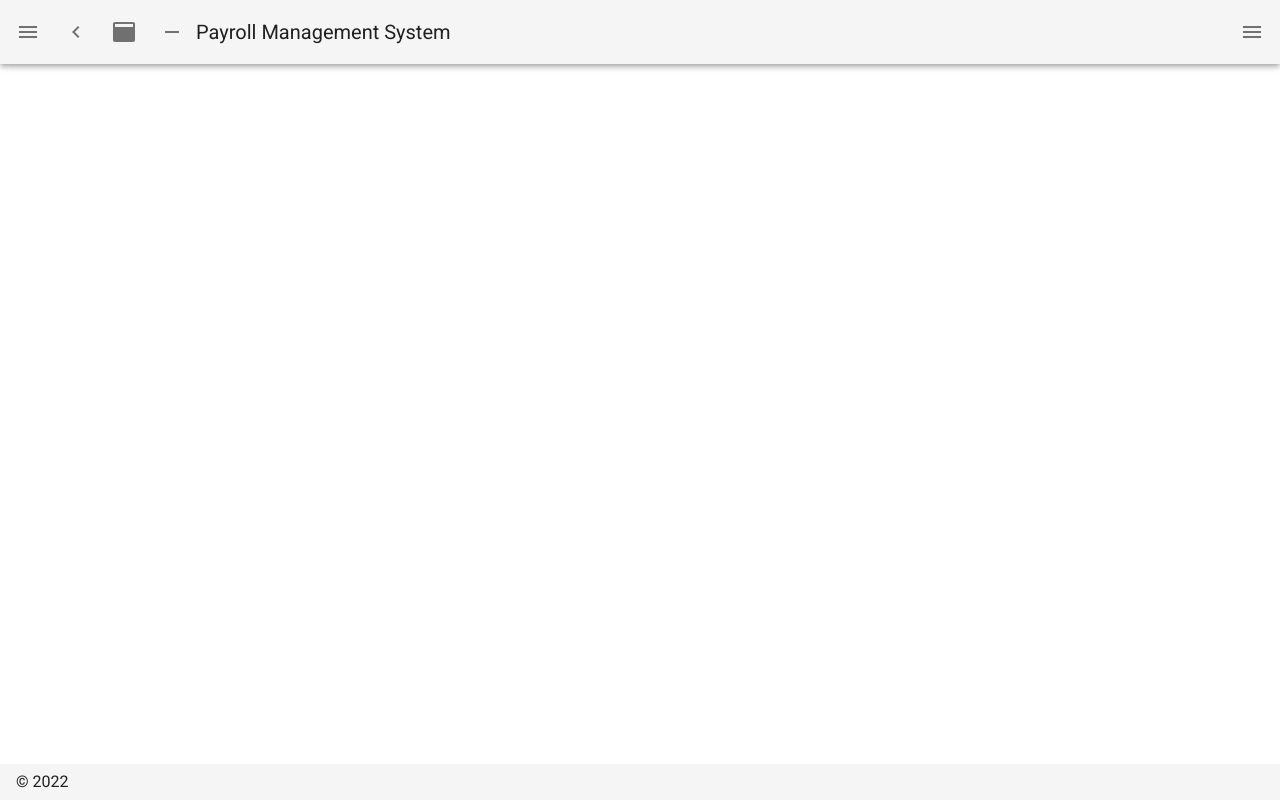
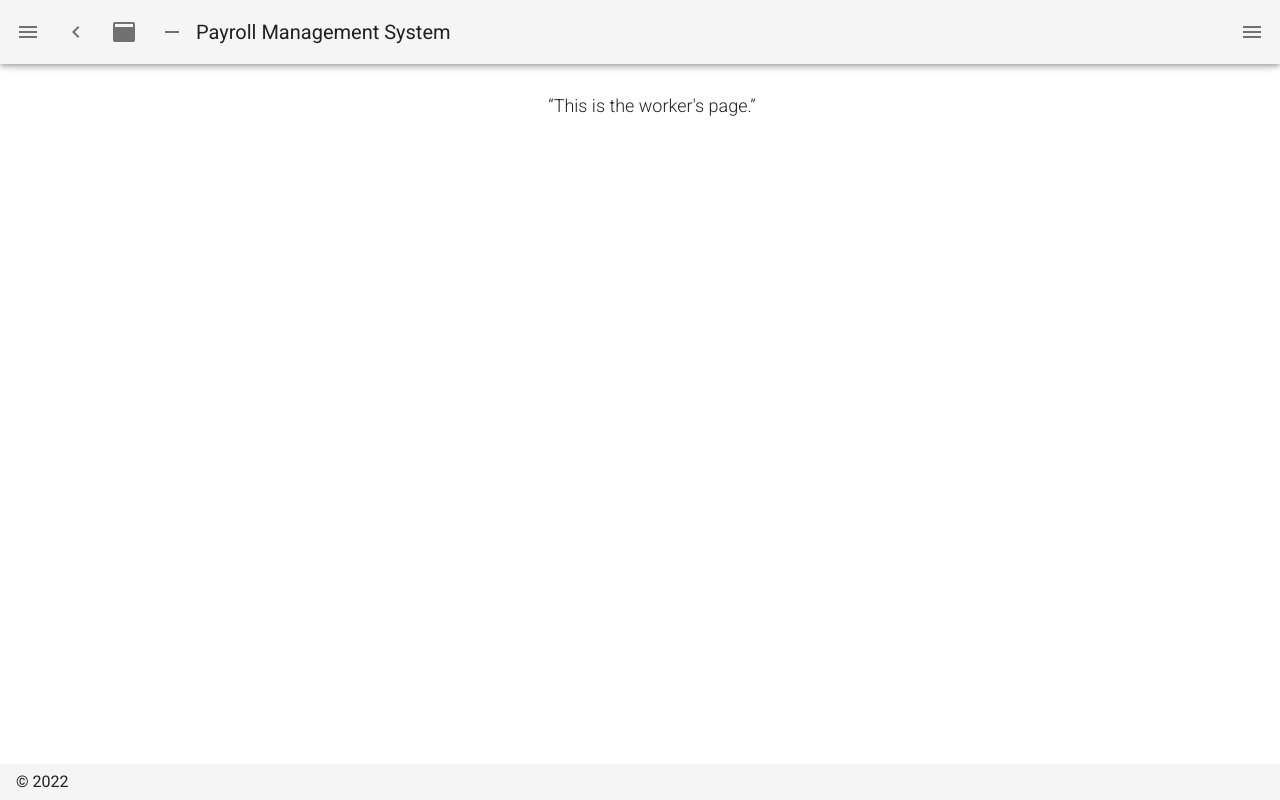
Before and after one commit to drichorino/pms-web, a Nuxt app: page /workers in a window 1280 px wide. Built offline with nearby package versions, Linux system fonts and the light colour scheme.

Commit message:
added workers page

```diff
--- a/layouts/default.vue
+++ b/layouts/default.vue
@@ -109,6 +109,11 @@ export default {
         },
         {
           icon: 'mdi-chart-bubble',
+          title: 'Workers',
+          to: '/projects'
+        },
+        {
+          icon: 'mdi-chart-bubble',
           title: 'Projects',
           to: '/projects'
         },
--- /dev/null
+++ b/pages/workers.vue
@@ -0,0 +1,15 @@
+<template>
+    <v-row>
+      <v-col class="text-center">
+        <blockquote class="blockquote">
+          &#8220;This is the worker's page.&#8221;
+        </blockquote>
+      </v-col>
+    </v-row>
+  </template>
+
+  <script>
+  export default {
+    name: 'WorkersPage'
+  }
+  </script>
```
